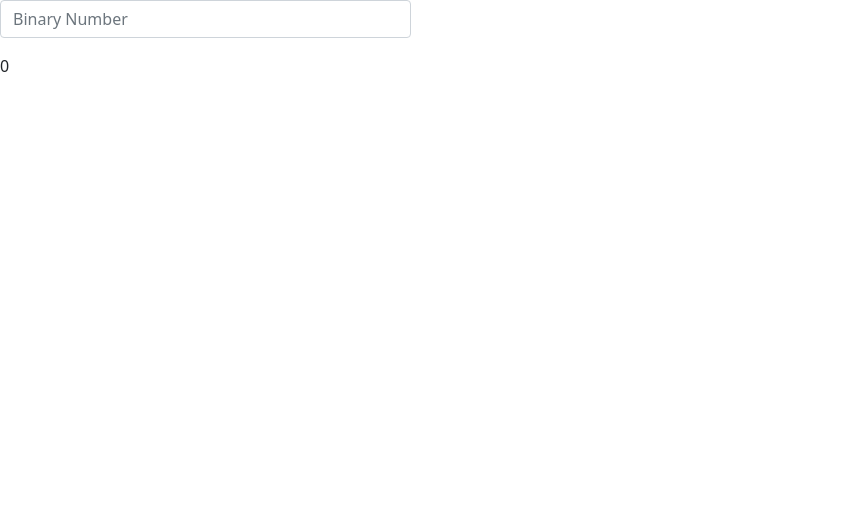
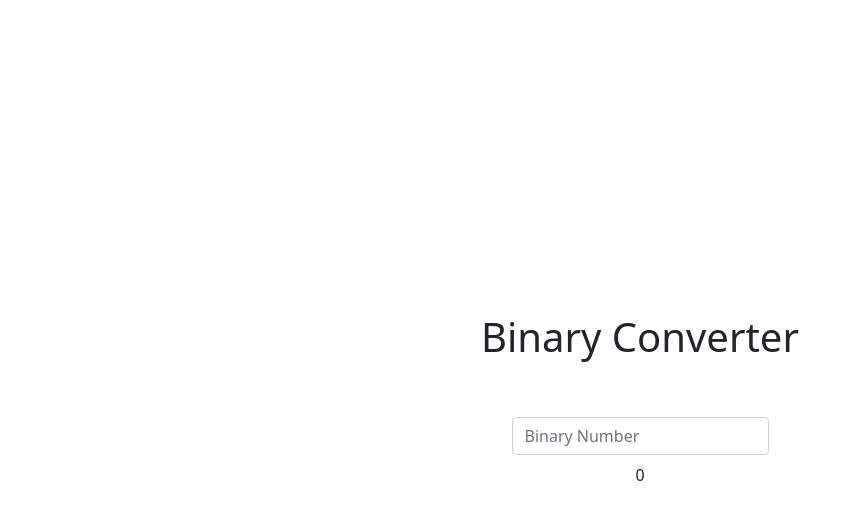
Before and after one commit to ahmedkhalil91518/binary-to-decimal-converter, a React (Create React App) app: page / in a window 1280 px wide. Shown: the top 520 px of the page, without its empty margins (0-862 px from the left). Built offline with nearby package versions, Linux system fonts and the light colour scheme.

Commit message:
style the app

```diff
--- a/src/App.scss
+++ b/src/App.scss
@@ -0,0 +1,4 @@
+.wrapper {
+    width: 100vw;
+    height: 100vh;
+}
--- a/src/App.tsx
+++ b/src/App.tsx
@@ -28,7 +28,8 @@ function App() {
   };
 
   return (
-    <div>
+    <div className="d-flex align-items-center justify-content-center flex-column wrapper">
+      <h1>Binary Converter</h1>
       <BinaryInput callback={handleSetBinaryNumber} />
       <BinaryOutput value={converter(binaryNumber)} />
     </div>
--- a/src/binaryInput.tsx
+++ b/src/binaryInput.tsx
@@ -1,5 +1,5 @@
 import { useState } from "react";
-import { Button, Col, Form, Row } from "react-bootstrap";
+import { Form } from "react-bootstrap";
 
 function BinaryInput(props: any) {
   const [validated, setValidated] = useState(false);
@@ -15,9 +15,8 @@ function BinaryInput(props: any) {
   };
 
   return (
-    <Form noValidate validated={validated}>
-      <Row className="mb-3">
-        <Form.Group as={Col} md="4" controlId="validationCustom01">
+    <Form noValidate validated={validated}  className="pt-5 pb-2">
+        <Form.Group  controlId="validationCustom01">
           <Form.Control
             required
             type="text"
@@ -26,7 +25,6 @@ function BinaryInput(props: any) {
             onChange={handleSubmit}
           />
         </Form.Group>
-      </Row>
     </Form>
   );
 }
```
